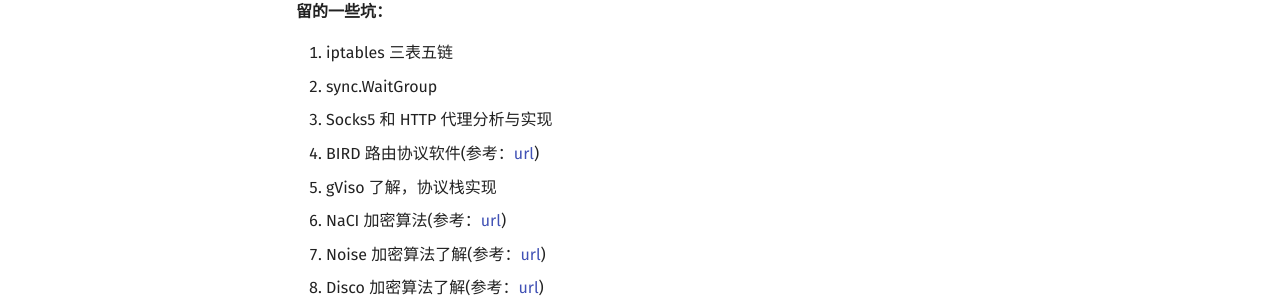
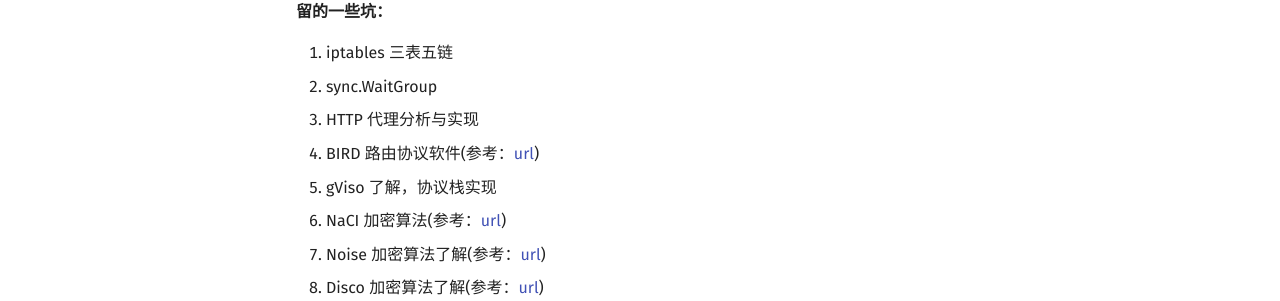
Before and after one commit to 1314liuwei/blog, an MkDocs documentation site: the page built from docs/index.md, in a window 1280 px wide and 900 px high. Shown: the part 230-531 px from the top of the window. Built offline with MkDocs 1.6.1 and Material for MkDocs 9.7.7, drawn with Linux system fonts in a browser that asks for light colours.

Commit message:
2023/09/18 周一

```diff
--- a/docs/index.md
+++ b/docs/index.md
@@ -4,7 +4,7 @@
 
 1. iptables 三表五链
 2. sync.WaitGroup
-6. Socks5 和 HTTP 代理分析与实现
+6. HTTP 代理分析与实现
 7. BIRD 路由协议软件(参考：[url](https://soha.moe/post/bird-bgp-kickstart.html#1-%E4%BB%80%E4%B9%88%E6%98%AF-bird))
 8. gViso 了解，协议栈实现
 9. NaCI 加密算法(参考：[url](https://segmentfault.com/a/1190000000476866))
```
